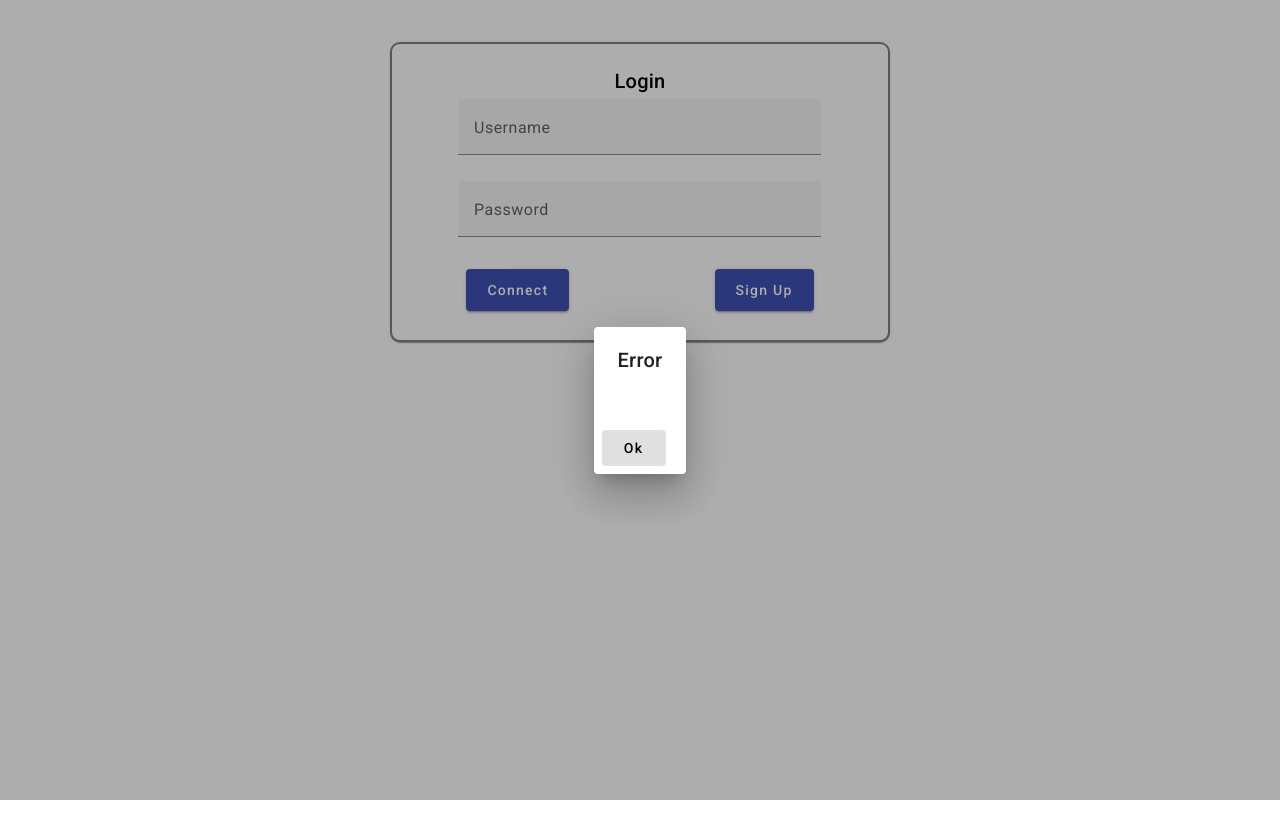
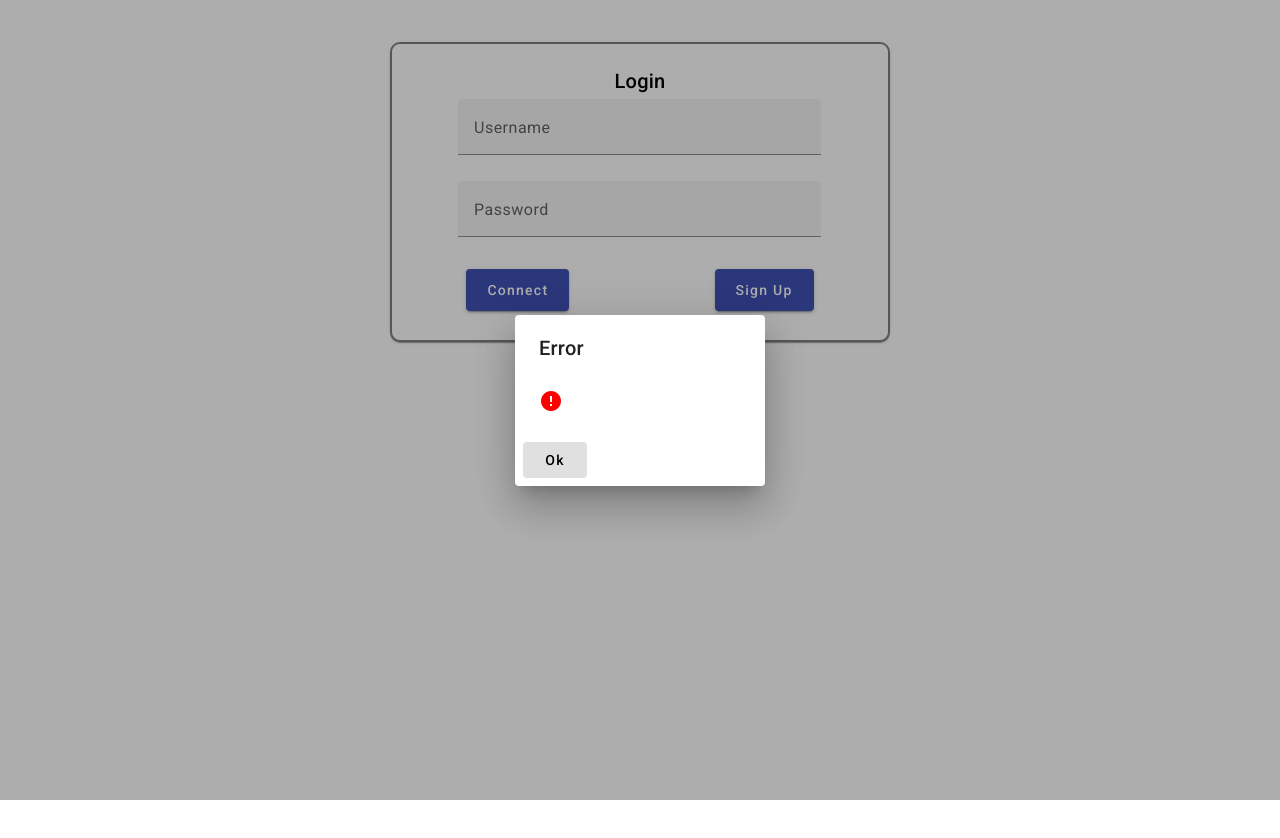
Before and after one commit to alex210501/AW4L-ExpenseTracker-FrontEnd, an Angular app in the folder expensestracker/: page /login in a window 1280 px wide. Both pictures are taken after a click on the button "Connect". Shown: the top 838 px of the page. Built offline with nearby package versions, Linux system fonts and the light colour scheme; no server answers.

Commit message:
Add logo in error dialog

```diff
--- a/expensestracker/src/app/components/dialogs/error-dialog/error-dialog.component.css
+++ b/expensestracker/src/app/components/dialogs/error-dialog/error-dialog.component.css
@@ -0,0 +1,8 @@
+.dialog-content {
+    display: flex;
+    justify-content: space-between;
+}
+
+mat-icon {
+    color: red;
+}
--- a/expensestracker/src/app/components/dialogs/error-dialog/error-dialog.component.html
+++ b/expensestracker/src/app/components/dialogs/error-dialog/error-dialog.component.html
@@ -1,5 +1,6 @@
 <h1 mat-dialog-title>Error</h1>
-<div mat-dialog-content>
+<div mat-dialog-content class="dialog-content">
+    <mat-icon>error</mat-icon>
     <p *ngIf="data">{{data.msg}}</p>
 </div>
 <div mat-dialog-actions>
--- a/expensestracker/src/app/components/dialogs/error-dialog/error-dialog.component.ts
+++ b/expensestracker/src/app/components/dialogs/error-dialog/error-dialog.component.ts
@@ -15,6 +15,6 @@ export class ErrorDialogComponent {
         ) {}
 
     static openDialog(dialog: MatDialog, error: Object) {
-        dialog.open(ErrorDialogComponent, { data: error as Message });
+        dialog.open(ErrorDialogComponent, { data: error as Message, width: '250px' });
     }
 }
```
